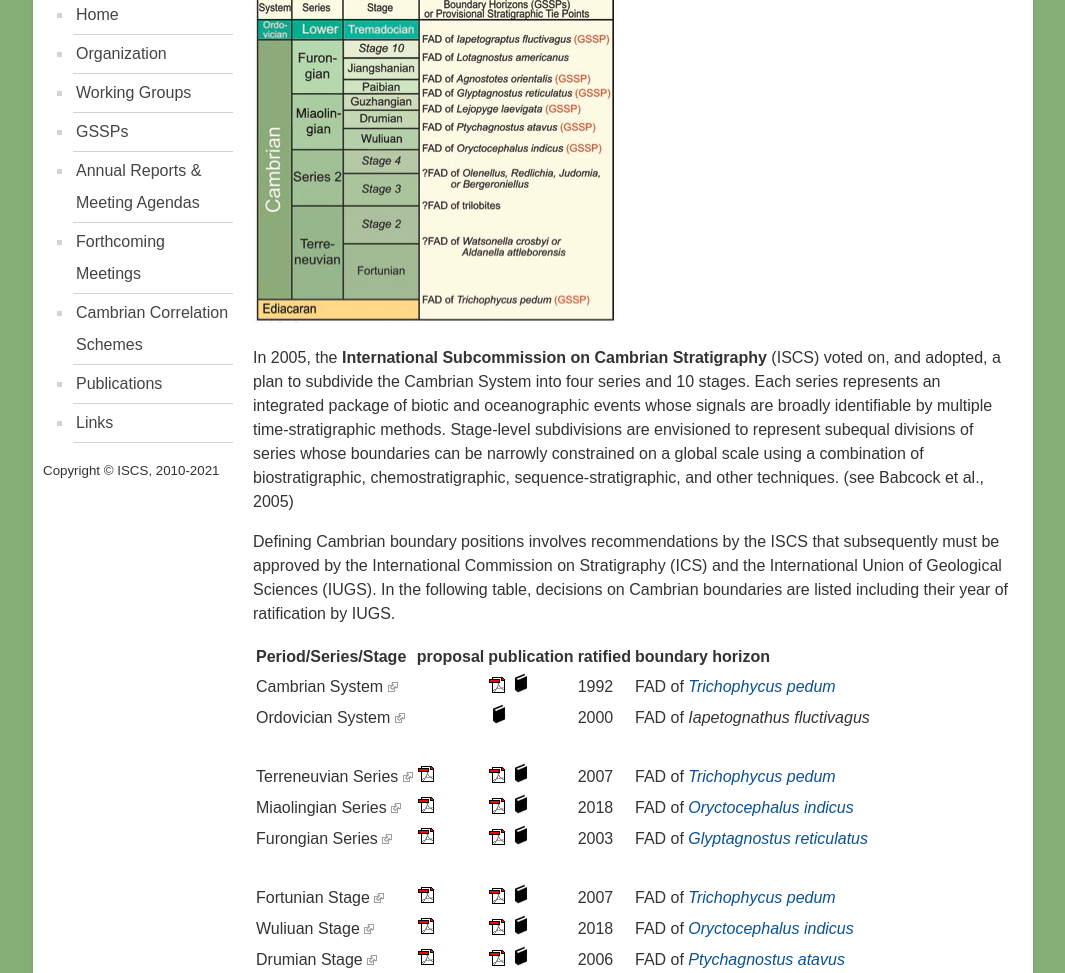
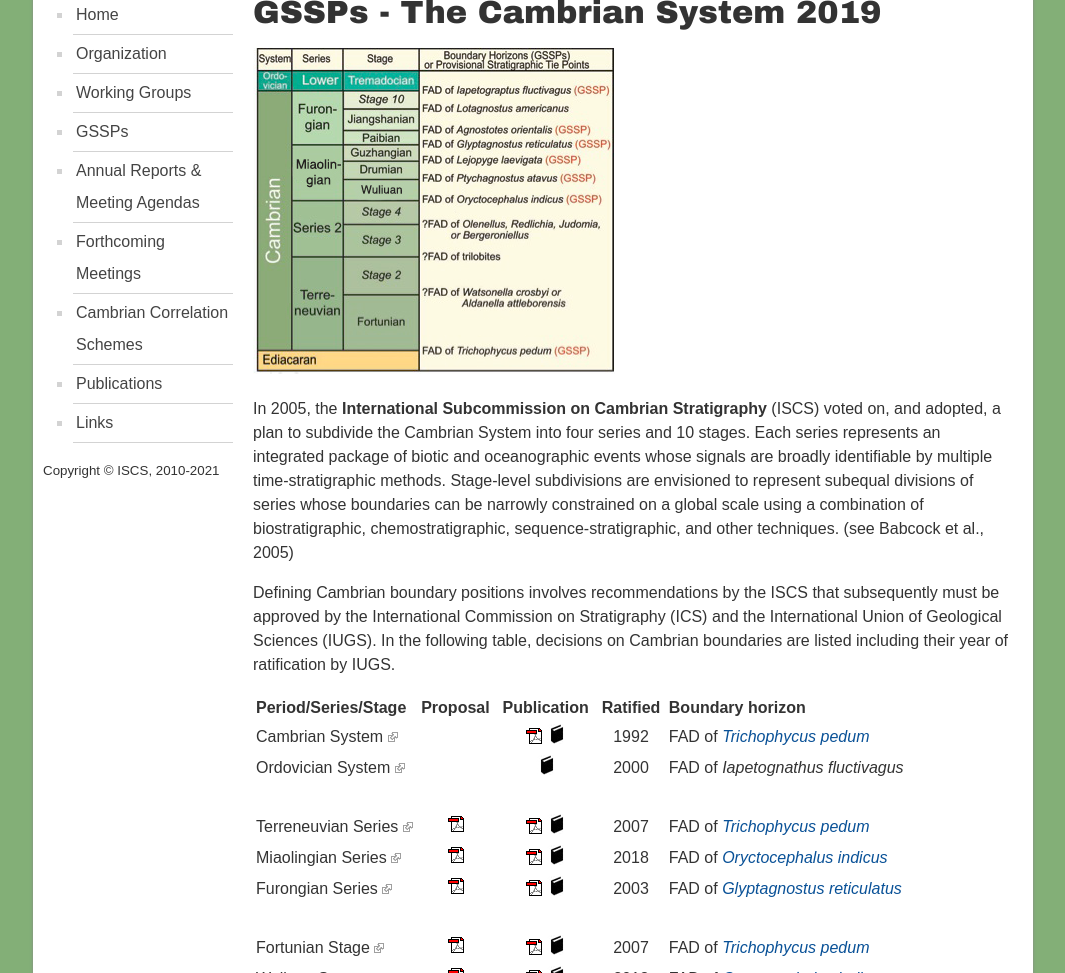
Before and after one commit to i-c-stratigraphy/subcommission-cambrian, a Jekyll site: the page built from pages/gssps.md, in a window 1280 px wide and 1400 px high. Shown: the part 427-1400 px from the top of the window, without its empty margins (107-1172 px from the left). Built offline with Jekyll 4.4.1, drawn with Linux system fonts in a browser that asks for light colours.

Commit message:
updates for Michael Streng

```diff
--- a/index.markdown
+++ /dev/null
@@ -1,6 +0,0 @@
----
-# Feel free to add content and custom Front Matter to this file.
-# To modify the layout, see https://jekyllrb.com/docs/themes/#overriding-theme-defaults
-
-layout: home
----
--- a/pages/gssps.md
+++ b/pages/gssps.md
@@ -4,36 +4,34 @@ title: "GSSPs - The Cambrian System 2019"
 permalink: /gssps
 ---
 
-[![](images/2013GSSPs.jpg)]()
+# GSSPs - The Cambrian System 2019
+
+![](images/2013GSSPs.jpg)
 
 In 2005, the **International Subcommission on Cambrian Stratigraphy** (ISCS) voted on, and adopted, a plan to subdivide the Cambrian System into four series and 10 stages. Each series represents an integrated package of biotic and oceanographic events whose signals are broadly identifiable by multiple time-stratigraphic methods. Stage-level subdivisions are envisioned to represent subequal divisions of series whose boundaries can be narrowly constrained on a global scale using a combination of biostratigraphic, chemostratigraphic, sequence-stratigraphic, and other techniques. (see Babcock et al., 2005)
 
 Defining Cambrian boundary positions involves recommendations by the ISCS that subsequently must be approved by the International Commission on Stratigraphy (ICS) and the International Union of Geological Sciences (IUGS). In the following table, decisions on Cambrian boundaries are listed including their year of ratification by IUGS.
 
 
-Period/Series/Stage | proposal | publication | ratified | boundary horizon
---- | --- | --- | --- | ---
-Cambrian System [![](images/icon-ext.gif)](#Cambrian_System) | | [![](images/icon-pdf.gif)](files/Cambrian%20GSSP.pdf) [![](images/icon-ref.jpg)](#Cambrian) | 1992 | FAD of *[Trichophycus pedum](images/pedum.jpg)*
-Ordovician System [![](images/icon-ext.gif)](#Ordovician_System) | | [![](images/icon-ref.jpg)](#Ordovician) | 2000 | FAD of *Iapetognathus fluctivagus*
+Period/Series/Stage | &nbsp;Proposal&nbsp; | &nbsp;Publication&nbsp; | &nbsp;Ratified&nbsp; | Boundary horizon
+--- | :---: | :---: | :---: | ---
+Cambrian System [![](images/icon-ext.gif)](https://stratigraphy.org/gssps/#cambrian) | | [![](images/icon-pdf.gif)](files/Cambrian%20GSSP.pdf) [![](images/icon-ref.jpg)](#Cambrian) | 1992 | FAD of *[Trichophycus pedum](images/pedum.jpg)*
+Ordovician System [![](images/icon-ext.gif)](https://stratigraphy.org/gssps/#ordovician) | | [![](images/icon-ref.jpg)](#Ordovician) | 2000 | FAD of *Iapetognathus fluctivagus*
 &nbsp; | &nbsp; | &nbsp; | &nbsp; | &nbsp;
-Terreneuvian Series [![](images/icon-ext.gif)](#Fortunian) | [![](images/icon-pdf.gif)](files/ISCS_GSSP_Terreneuvian_Fortunian_2007.pdf) | [![](images/icon-pdf.gif)](files/Landing%20et%20al.,%202007.pdf) [![](images/icon-ref.jpg)](#Fortunian) | 2007 | FAD of *[Trichophycus pedum](images/pedum.jpg)*
-Miaolingian Series [![](images/icon-ext.gif)](#Wuliuan) | [![](images/icon-pdf.gif)](files/ISCS_GSSP_Wuliuan_Proposal_2018.pdf) | [![](images/icon-pdf.gif)](files/Miaolingian%20and%20Wuliuan%20GSSP.pdf) [![](images/icon-ref.jpg)](#Wuliuan) | 2018 | FAD of *[Oryctocephalus indicus](images/Oryctocephalus%20indicus.jpg)*
-Furongian Series [![](images/icon-ext.gif)](#Paibian) | [![](images/icon-pdf.gif)](files/ISCS_GSSP_Paibian_Furongian.pdf) | [![](images/icon-pdf.gif)](files/Paibian%20GSSP.pdf) [![](images/icon-ref.jpg)](#Paibian) | 2003 | FAD of *[Glyptagnostus reticulatus](images/reticulatus.jpg)*
+Terreneuvian Series [![](images/icon-ext.gif)](https://stratigraphy.org/gssps/fortunian) | [![](images/icon-pdf.gif)](files/ISCS_GSSP_Terreneuvian_Fortunian_2007.pdf) | [![](images/icon-pdf.gif)](files/Landing%20et%20al.,%202007.pdf) [![](images/icon-ref.jpg)](#Fortunian) | 2007 | FAD of *[Trichophycus pedum](images/pedum.jpg)*
+Miaolingian Series [![](images/icon-ext.gif)](https://stratigraphy.org/gssps/#cambrian) | [![](images/icon-pdf.gif)](files/ISCS_GSSP_Wuliuan_Proposal_2018.pdf) | [![](images/icon-pdf.gif)](files/Miaolingian%20and%20Wuliuan%20GSSP.pdf) [![](images/icon-ref.jpg)](#Wuliuan) | 2018 | FAD of *[Oryctocephalus indicus](images/Oryctocephalus%20indicus.jpg)*
+Furongian Series [![](images/icon-ext.gif)](https://stratigraphy.org/gssps/paibian) | [![](images/icon-pdf.gif)](files/ISCS_GSSP_Paibian_Furongian.pdf) | [![](images/icon-pdf.gif)](files/Paibian%20GSSP.pdf) [![](images/icon-ref.jpg)](#Paibian) | 2003 | FAD of *[Glyptagnostus reticulatus](images/reticulatus.jpg)*
 &nbsp; | &nbsp; | &nbsp; | &nbsp; | &nbsp;
-Fortunian Stage [![](images/icon-ext.gif)](#Fortunian) | [![](images/icon-pdf.gif)](files/ISCS_GSSP_Terreneuvian_Fortunian_2007.pdf) | [![](images/icon-pdf.gif)](files/Landing%20et%20al.,%202007.pdf) [![](images/icon-ref.jpg)](#Fortunian) | 2007 | FAD of *[Trichophycus pedum](images/pedum.jpg)*
-Wuliuan Stage [![](images/icon-ext.gif)](#Wuliuan) | [![](images/icon-pdf.gif)](files/ISCS_GSSP_Wuliuan_Proposal_2018.pdf) | [![](images/icon-pdf.gif)](files/Miaolingian%20and%20Wuliuan%20GSSP.pdf) [![](images/icon-ref.jpg)](#Wuliuan) | 2018 | FAD of *[Oryctocephalus indicus](images/Oryctocephalus%20indicus.jpg)*
-Drumian Stage [![](images/icon-ext.gif)](#Drumian) | [![](images/icon-pdf.gif)](files/ISCS_GSSP_Drumian_Proposal_2006.pdf) | [![](images/icon-pdf.gif)](files/Drumian%20GSSP.pdf) [![](images/icon-ref.jpg)](#Drumian) | 2006 | FAD of *[Ptychagnostus atavus](images/atavus.jpg)*
-Guzhangian Stage [![](images/icon-ext.gif)](#Guzhangian) | [![](images/icon-pdf.gif)](files/ISCS_GSSP_Guzhangian_Proposal_2007.pdf) | [![](images/icon-pdf.gif)](files/Guzhangian%20GSSP.pdf) [![](images/icon-ref.jpg)](#Guzhangian) | 2008 | FAD of *[Lejopyge laevigata](images/laevigata.jpg)*
-Paibian Stage [![](images/icon-ext.gif)](#Paibian) | [![](images/icon-pdf.gif)](files/ISCS_GSSP_Paibian_Furongian.pdf) | [![](images/icon-pdf.gif)](files/Paibian%20GSSP.pdf) [![](images/icon-ref.jpg)](#Paibian) | 2003 | FAD of *[Glyptagnostus reticulatus](images/reticulatus.jpg)*
-Jiangshanian Stage [![](images/icon-ext.gif)](#Jiangshanian) | | [![](images/icon-pdf.gif)](files/Jiangshanian%20GSSP.pdf) [![](images/icon-ref.jpg)](#Jiangshanian) | 2011 | FAD of *Agnostotes orientalis*
-
-
-
-
+Fortunian Stage [![](images/icon-ext.gif)](https://stratigraphy.org/gssps/fortunian) | [![](images/icon-pdf.gif)](files/ISCS_GSSP_Terreneuvian_Fortunian_2007.pdf) | [![](images/icon-pdf.gif)](files/Landing%20et%20al.,%202007.pdf) [![](images/icon-ref.jpg)](#Fortunian) | 2007 | FAD of *[Trichophycus pedum](images/pedum.jpg)*
+Wuliuan Stage [![](images/icon-ext.gif)](https://stratigraphy.org/gssps/wuliuan) | [![](images/icon-pdf.gif)](files/ISCS_GSSP_Wuliuan_Proposal_2018.pdf) | [![](images/icon-pdf.gif)](files/Miaolingian%20and%20Wuliuan%20GSSP.pdf) [![](images/icon-ref.jpg)](#Wuliuan) | 2018 | FAD of *[Oryctocephalus indicus](images/Oryctocephalus%20indicus.jpg)*
+Drumian Stage [![](images/icon-ext.gif)](https://stratigraphy.org/gssps/drumian) | [![](images/icon-pdf.gif)](files/ISCS_GSSP_Drumian_Proposal_2006.pdf) | [![](images/icon-pdf.gif)](files/Drumian%20GSSP.pdf) [![](images/icon-ref.jpg)](#Drumian) | 2006 | FAD of *[Ptychagnostus atavus](images/atavus.jpg)*
+Guzhangian Stage [![](images/icon-ext.gif)](https://stratigraphy.org/gssps/guzhangian) | [![](images/icon-pdf.gif)](files/ISCS_GSSP_Guzhangian_Proposal_2007.pdf) | [![](images/icon-pdf.gif)](files/Guzhangian%20GSSP.pdf) [![](images/icon-ref.jpg)](#Guzhangian) | 2008 | FAD of *[Lejopyge laevigata](images/laevigata.jpg)*
+Paibian Stage [![](images/icon-ext.gif)](https://stratigraphy.org/gssps/paibian) | [![](images/icon-pdf.gif)](files/ISCS_GSSP_Paibian_Furongian.pdf) | [![](images/icon-pdf.gif)](files/Paibian%20GSSP.pdf) [![](images/icon-ref.jpg)](#Paibian) | 2003 | FAD of *[Glyptagnostus reticulatus](images/reticulatus.jpg)*
+Jiangshanian Stage [![](images/icon-ext.gif)](https://stratigraphy.org/gssps/jiangshanian) | | [![](images/icon-pdf.gif)](files/Jiangshanian%20GSSP.pdf) [![](images/icon-ref.jpg)](#Jiangshanian) | 2011 | FAD of *Agnostotes orientalis*
 
 ## Cambrian boundaries listed according to their year of ratification
 
-### 1992 - Cambrian System <a id="#Cambrian"></a>
+### 1992 - Cambrian System <a id="Cambrian"></a>
 Ratification of the GSSP at the base of the Cambrian System also automatically defined the bases of the Phanerozoic Eonothem, the Paleozoic Erathem, the lowermost Cambrian series (unnamed until 2007) and the lowermost Cambrian stage (unnamed until 2007). Ratification of the Cambrian GSSP automatically delimited the top of the Ediacaran System, the Neoproterozoic Erathem and the Proterozoic Eonothem.
 
 The GSSP is 2.4 metres above the base of the Mystery Lake Member of the Chapel Island Formation, Fortune Head Section, Burin Peninsula, Newfoundland, Canada. The horizon coincides with the lowest known occurrence of the ichnofossil Treptichnus pedum (also published as Phycodes pedum, Trichophycus pedum and Manykodes pedum) as recognized in 1992.
@@ -43,7 +41,7 @@ Brasier, M., Cowie, J., and Taylor, M. 1994. Decision on the Precambrian-Cambria
 
 ---
 
-### 2000 – Ordovician System, Lower Ordovician Series and Tremadocian Stage <a id="#Ordovician"></a>
+### 2000 – Ordovician System, Lower Ordovician Series and Tremadocian Stage <a id="Ordovician"></a>
 Ratification of the GSSP at the base of the Ordovician System also automatically delimited the top of the Cambrian System. The GSSP is in the Green Point section, Newfoundland, Canada. The horizon coincides with the First Appearance Datum (FAD) of the conodont Iapetognathus fluctivagus.
 
 For definition of the Ordovician System/Lower Ordovician Series/Tremadocian Stage GSSP see:
@@ -51,7 +49,7 @@ Cooper, R. A., Nowlan, G. S., and Williams, H. S. 2001. Global Stratotype Sectio
 
 ---
 
-### 2003 – Paibian Stage and Furongian Series <a id="#Paibian"></a>
+### 2003 – Paibian Stage and Furongian Series <a id="Paibian"></a>
 The GSSP is 396 m above the base of the Huaqiao Formation in the Paibi section, Hunan, China. “Paibian” refers to Paibi Village, in the Wuling Mountains, Hunan. “Furongian” refers to “Furong”, meaning “lotus” in Chinese. It comes from a nickname for Hunan Province, the “Lotus State”. The horizon coincides with the FAD of the agnostoid Glyptagnostus reticulatus.
 
 For definition of the Paibian Stage and Furongian Series see:
@@ -59,7 +57,7 @@ Peng, S. C., Babcock, L. E., Robison, R. A., Lin, H. L., Rees, M. N., and Saltzm
 
 ---
 
-### 2006 – Drumian Stage <a id="#Drumian"></a>
+### 2006 – Drumian Stage <a id="Drumian"></a>
 The GSSP is 62 metres above the base of the Wheeler Formation in the Stratotype Ridge section, Drum Mountains, Millard County, Utah, USA. The horizon coincides with the FAD of the agnostoid Ptychagnostus atavus (also published as Acidusus atavus). “Drumian” refers to the Drum Mountains, Utah.
 
 For definition of the Drumian Stage see:
@@ -67,7 +65,7 @@ Babcock, L. E., Robison, R. A., Rees, M. N., Peng, S. C., and Saltzman, M. R. 20
 
 ---
 
-### 2007 – Fortunian Stage and Terreneuvian Series <a id="#Fortunian"></a>
+### 2007 – Fortunian Stage and Terreneuvian Series <a id="Fortunian"></a>
 The names “Fortunian Stage” and “Terreneuvian Series” were ratified in 2007, although the GSSP defining their conterminant base was defined at the time that the base of Cambrian GSSP was ratified. “Fortunian” refers to the Fortune Head section, and “Terreneuvian” comes from an early French name for Newfoundland.
 
 For definition of the Fortunian Stage and Terreneuvian Series see:
@@ -75,7 +73,7 @@ Landing, E., Peng, S. C., Babcock, L. E., Geyer, G., and Moczydlowska-Vidal, M.
 
 ---
 
-### 2008 – Guzhangian Stage <a id="#Guzhangian"></a>
+### 2008 – Guzhangian Stage <a id="Guzhangian"></a>
 The GSSP is 121.3 m above the base of the Huaqiao Formation, Luoyixi section, exposed along a roadcut on the south bank of the Youshui River, 4 km northwest of the town of Luoyixi, Guzhang County, China. The horizon coincides with the FAD of the agnostoid Lejopyge laevigata. “Guzhangian” refers to Guzhang County, in the Wuling Mountains, Hunan.
 
 For definition of the Guzhangian Stage see:
@@ -83,7 +81,7 @@ Peng, S. C., Babcock, L. E., Zuo, J. X., Lin, H. L., Zhu, X. J., Yang, X. F., Ro
 
 ---
 
-### 2011 – Jiangshanian Stage <a id="#Jiangshanian"></a>
+### 2011 – Jiangshanian Stage <a id="Jiangshanian"></a>
 The GSSP is 108.12 m above the base of the Huayansi Formation in the Duibian B section, Jiangshan County, Zhejiang Province, China. The horizon coincides with the FAD of the agnostoid Agnostotes orientalis. “Jiangshanian” refers to Jiangshan County, Zhejiang. The ASSP is 61.2 m above the base of Unit 8 of the Zhumabai Formation, Kyrshabakhty section, Malyi Karatau, Kazakhstan.
 
 For definition of the Jiangshanian Stage see:
@@ -91,7 +89,7 @@ Peng, S. C., Babcock, L. E., Zuo, J. X., Lin, H. L., Zhu, X. J., Yang, X. F., Qi
 
 ---
 
-### 2018 –  Wuliuan Stage and Maolingian Series <a id="#Cambrian"></a>
+### 2018 –  Wuliuan Stage and Maolingian Series <a id="Wuliuan"></a>
 The Wuliuan Stage is the lowermost stage of the Miaolingian Series. The conterminous base of the Wuliuan Stage and Miaolingian Series is defined by a GSSP coinciding with the widely distributed oryctocephalid trilobite Oryctocephalus indicus. The stage name is derived from Wuliu, a small hill near Balang Village, Jianhe County, about 2.5 km northwest of Jianhe township, eastern Guizhou, China. The GSSP is 58.2 m above the base of the Kaili Formation in the Wuliu-Zengjiayan section. The stratotype section is exposed in natural outcrops situated along a ridge between Wuliu and Zengjiayan, which is about 0.5 km north of the Balang Village (Zhao et al., 2012).
 
 For definition of the Wuliuan Stage and Maolingian Series see:
```
Also changed, not shown: about.markdown (deleted, +0 -18 lines), pages/index.md (+1 -3 lines), pages/meetings.md (+1 -1 lines).
